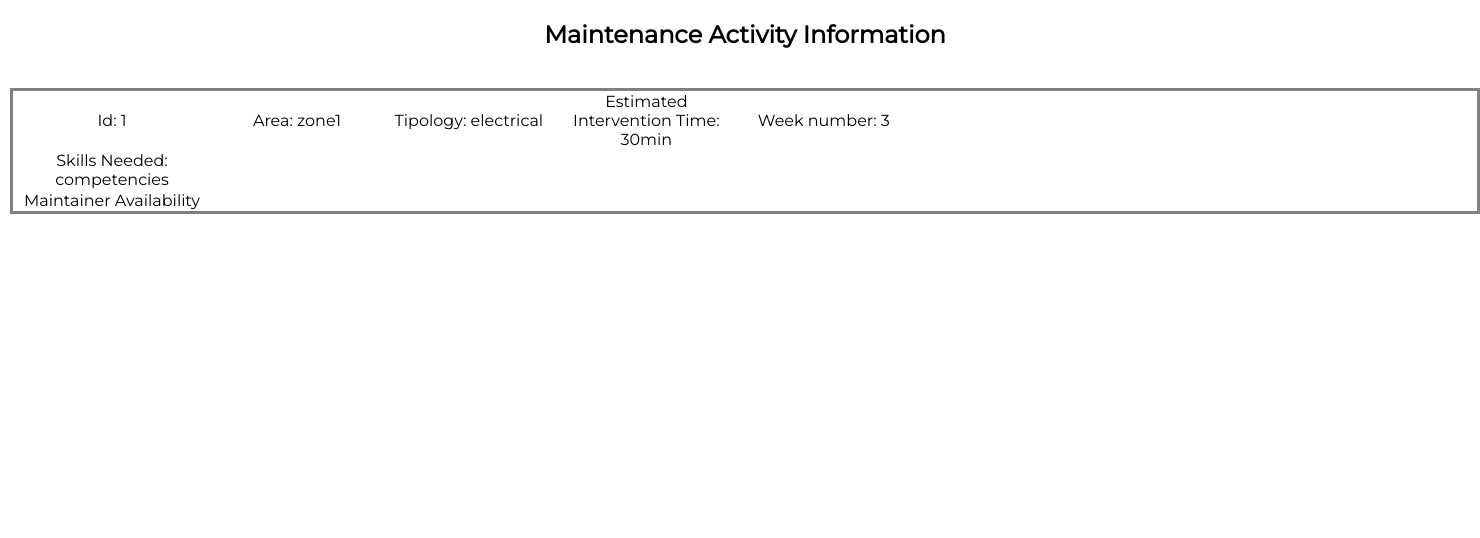
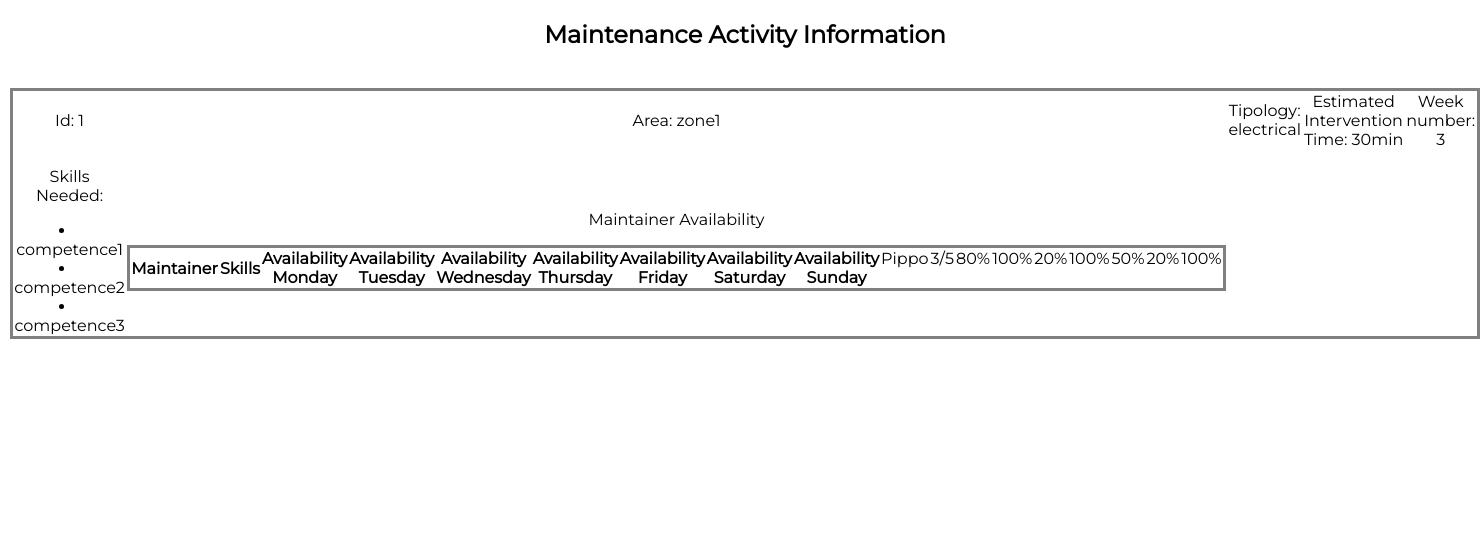
Before and after one commit to Alessia0498/SE_Gruppo10_Planner, a PHP site: page /screens/forward-maintenance-activity.screen.php?forward=yes&id=1 in a window 1480 px wide. Shown: the part 70-608 px from the top of the page. Run offline with PHP 8.4, Linux system fonts and the light colour scheme.

Commit message:
table week in forward and add send

```diff
--- a/screens/forward-maintenance-activity.screen.php
+++ b/screens/forward-maintenance-activity.screen.php
@@ -24,6 +24,15 @@
       'week' => 3, 'note' => 'notes', 'description' => 'description'
     );
 
+    $competencies = array('competence1', 'competence2', 'competence3');
+    $maintainer =  array(
+      'name' => 'Pippo', 'skills' => '3/5', 'AM' => '80%', 'AT' => '100%',
+      'AW' => '20%', 'ATH' => '100%', 'AF' => '50%', 'ASA' => '20%', 'ASU' => '100%',
+    );
+
+
+
+
 
     echo "
         <h2 style='text-align:center'> Maintenance Activity Information </h2>
@@ -36,9 +45,44 @@
         <td style='text-align:center;  width:10%;'>Week number: " . $data['week'] . "</td>
         </tr>
         <tr>
-        <td style='text-align:center;  width:10%;'>Skills Needed: competencies</td></tr>
+        <td style='text-align:center;  width:10%;'>
+        <p> Skills Needed: </p>
+        <li>" . $competencies[0] . "</li>
+        <li>" . $competencies[1] . "</li>
+        <li>" . $competencies[2] . "</li>
+        </td>
         <br>
-        <tr><td style='text-align:center;  width:10%;'> Maintainer Availability </td>
+        <td style='text-align:center;  width:10%;'>
+        <p> Maintainer Availability </p>
+        <table class='table1'>
+        <thead>
+        <tr>
+        <th> Maintainer </th>
+        <th> Skills </th>
+        <th> Availability  Monday</th>
+        <th> Availability  Tuesday</th>
+        <th> Availability  Wednesday</th>
+        <th> Availability  Thursday</th>
+        <th> Availability  Friday</th>
+        <th> Availability  Saturday</th>
+        <th> Availability  Sunday</th>
+        </tr>
+         </thead>
+         <tbody>
+        <tr>
+         <td style='text-align:center;  width:10%;'> " . $maintainer['name'] . "</td>
+        <td style='text-align:center;  width:10%;'> " . $maintainer['skills'] . "</td>
+        <td style='text-align:center;  width:10%;'>" . $maintainer['AM'] . "</td>
+        <td style='text-align:center;  width:10%;'>" . $maintainer['AT'] . "</td>
+        <td style='text-align:center;  width:10%;'> " . $maintainer['AW'] . "</td>
+        <td style='text-align:center;  width:10%;'> " . $maintainer['ATH'] . "</td>
+        <td style='text-align:center;  width:10%;'> " . $maintainer['AF'] . "</td>
+        <td style='text-align:center;  width:10%;'> " . $maintainer['ASA'] . "</td>
+        <td style='text-align:center;  width:10%;'> " . $maintainer['ASU'] . "</td>
+        </tr>
+         </tbody>
+         </table>
+         </td>
         </tr></table>";
   }
   ?>
```
Also changed, not shown: screens/send-maintenance-activity.screen.php (added, +18 -0 lines).
